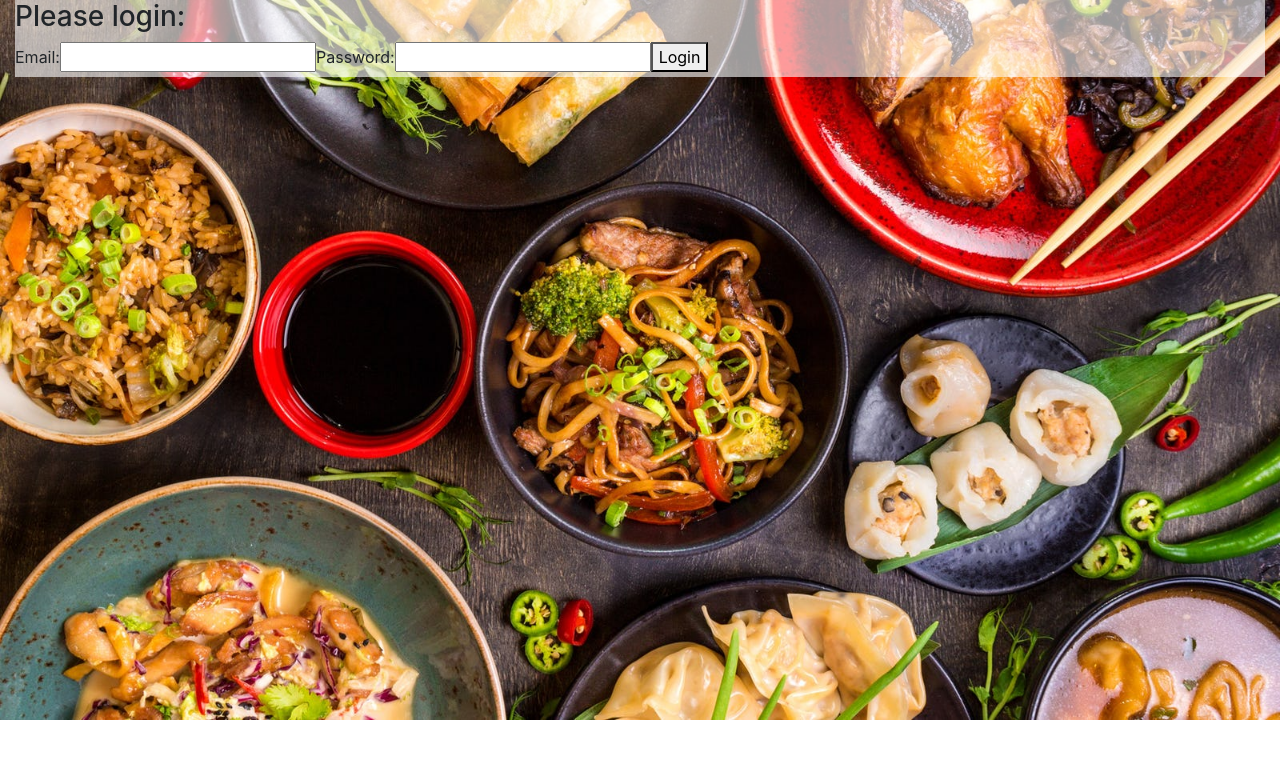
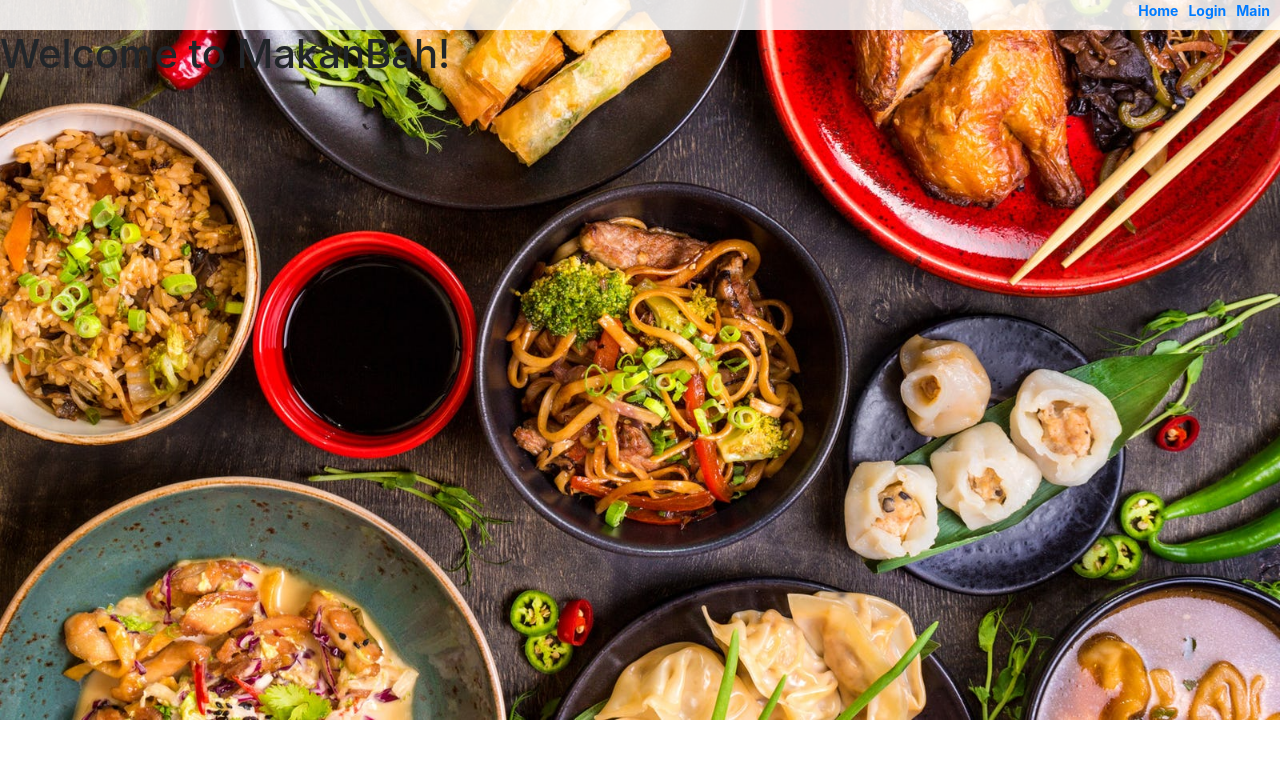
Before and after one commit to njas17/MakanBah, a React (Create React App) app in the folder client/: page / in a window 1280 px wide. Shown: the top 758 px of the page. Built offline with nearby package versions, Linux system fonts and the light colour scheme; a web font is replaced by a local one.

Commit message:
dummy components for navigation

```diff
--- a/client/src/App.css
+++ b/client/src/App.css
@@ -5,7 +5,9 @@
   padding-left: 16px
 
 }
-
+html {
+  overflow-y: scroll;
+}
 
 body, html {
   background-image: url("/src/food.jpg");
@@ -112,3 +114,15 @@ h4 {
 .loginpage {
   background-color: #ffffff9a;
 }
+
+.navmakan {
+  background-color: #ffffffda;
+  font-size: 14px;
+  height: 30px;
+  font-weight: bold;
+  text-align: right;
+}
+
+.navmakan a {
+  margin-right: 10px;
+}
--- a/client/src/App.js
+++ b/client/src/App.js
@@ -1,30 +1,36 @@
-import React from "react";
+import React, { useContext, createContext, useState } from "react";
 import "./App.css";
-import { BrowserRouter, Route, Switch } from 'react-router-dom';
-import AdminPage from "./components/AdminPage";
-import LandingPage from "./components/LandingPage";
+import { BrowserRouter as Router, Switch, Route, Link } from "react-router-dom";
 import LoginPage from "./components/LoginPage";
+import HomePage from "./components/HomePage";
 
-class App extends React.Component {
-  render() {
-    return (
-      <div>
-        <BrowserRouter>
+
+function App() {
+
+  return (
+    <div>
+
+      <Router>
+        <div>
+          <div className="navmakan">
+            <Link to="/">Home</Link>
+            <Link to="/login">Login</Link>
+            <Link to="/main">Main</Link>
+          </div>
           <Switch>
-          <Route path="/">
+            <Route path="/">
+              <HomePage />
+            </Route>
+            <Route path="/login">
               <LoginPage />
             </Route>
-            <Route path="/landingpage">
-              <LandingPage />
-            </Route>
-            <Route path="/adminpage">
-              <AdminPage />
-            </Route>
           </Switch>
-        </BrowserRouter>
-      </div>
-    );
-  }
+        </div>
+      </Router>
+    </div>
+  );
 }
 
+
+
 export default App;
--- a/client/src/components/AdminPage.js
+++ /dev/null
@@ -1,12 +0,0 @@
-import React from 'react';
-
-class AdminPage extends React.Component {
-
-    render() {
-        return (
-             <h1>this is the admin page</h1>
-        );
-    }
-}
-
-export default AdminPage;
--- /dev/null
+++ b/client/src/components/HomePage.js
@@ -0,0 +1,12 @@
+import React from 'react';
+
+class HomePage extends React.Component {
+
+    render() {
+        return (
+             <h1>Welcome to MakanBah!</h1>
+        );
+    }
+}
+
+export default HomePage;
```
Also changed, not shown: client/src/components/Navbar.js (added, +11 -0 lines), 1 other file (tests, documents, lock files or other folders).
